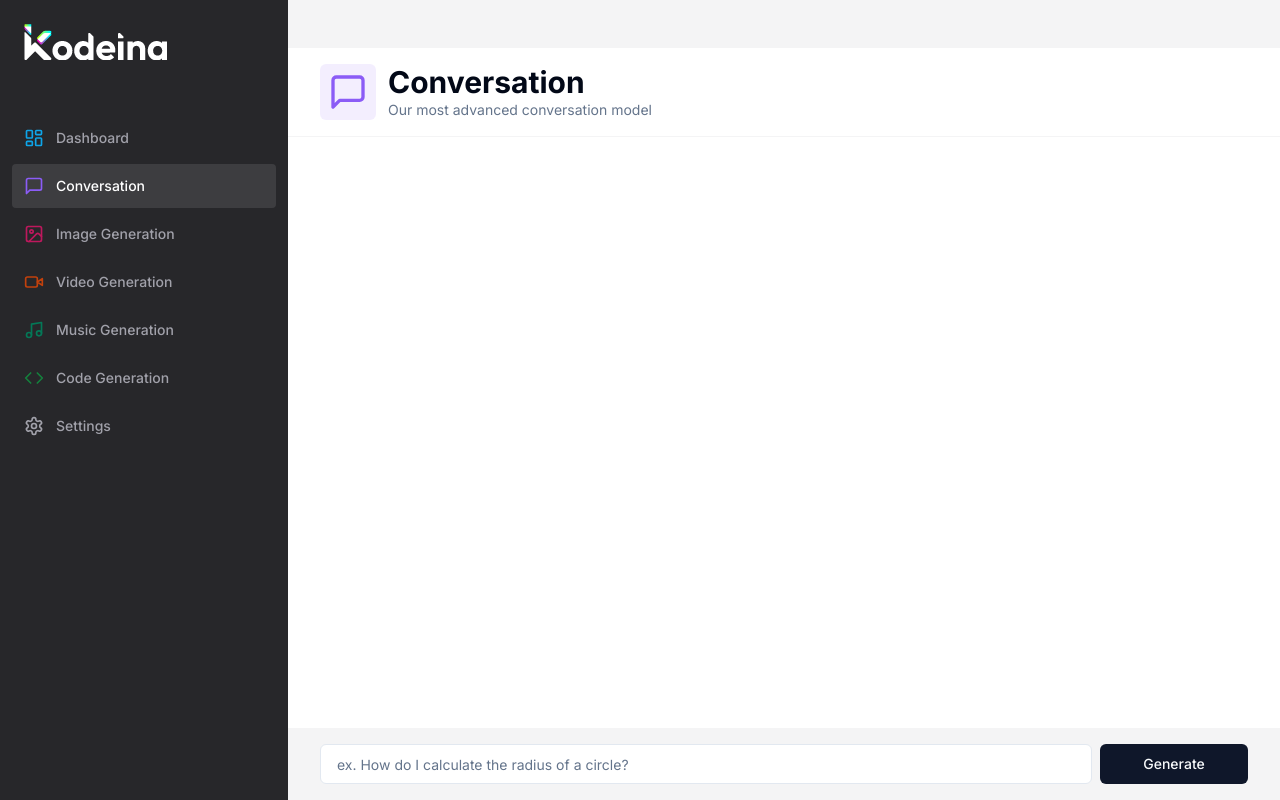
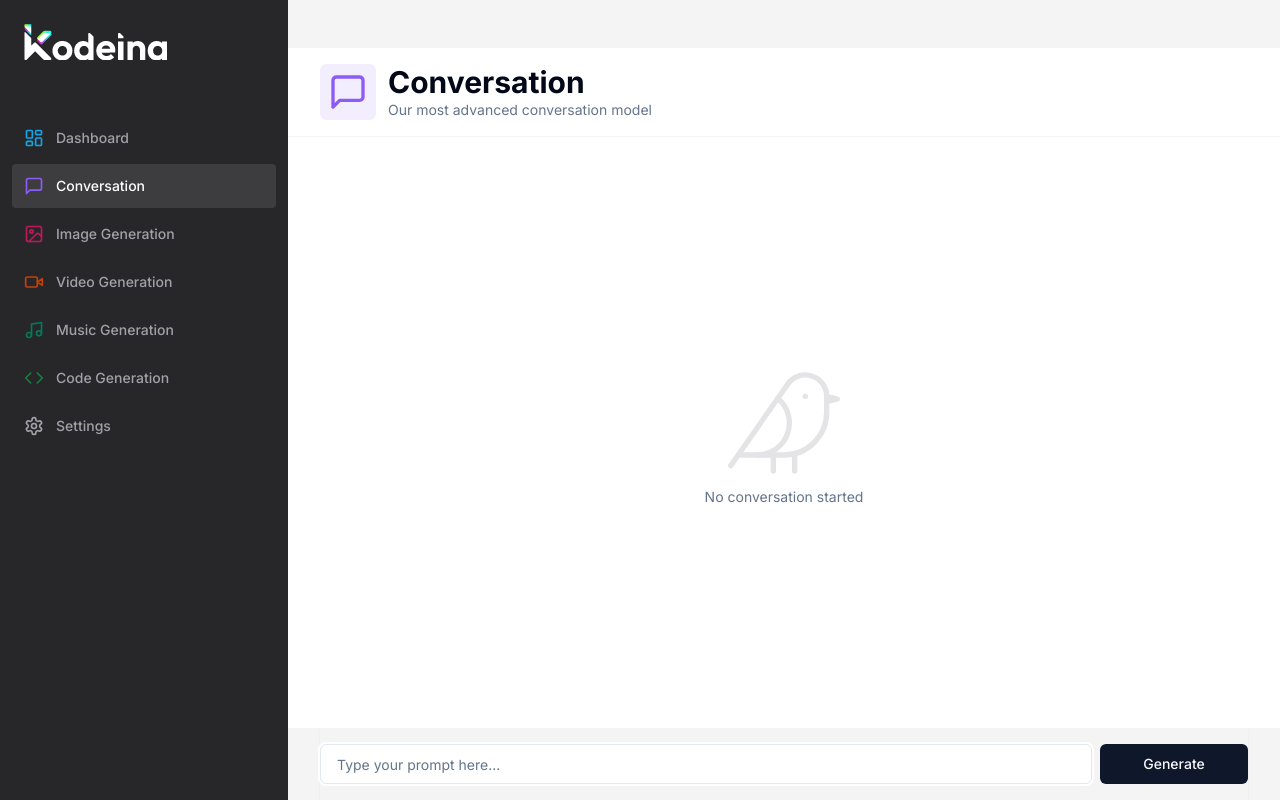
Before and after one commit to kubasobecki/saas-platform, a Next.js app: page /conversation in a window 1280 px wide. Built offline with nearby package versions, Linux system fonts and the light colour scheme.

Commit message:
Improve conversation response formatting, add code syntax highlighting

```diff
--- a/app/(dashboard)/(routes)/conversation/page.tsx
+++ b/app/(dashboard)/(routes)/conversation/page.tsx
@@ -1,6 +1,6 @@
 'use client'
 
-import { useState } from 'react'
+import { useEffect, useRef, useState } from 'react'
 import { useRouter } from 'next/navigation'
 import axios from 'axios'
 import { ChatCompletionUserMessageParam } from 'openai/resources/index.mjs'
@@ -13,9 +13,14 @@ import { Form, FormControl, FormField, FormItem } from '@/components/ui/form'
 import { Input } from '@/components/ui/input'
 import { Button } from '@/components/ui/button'
 
+import { cn } from '@/lib/utils'
 import { MessageSquare } from 'lucide-react'
 import Heading from '@/components/heading'
-import { cn } from '@/lib/utils'
+import { Empty } from '@/components/empty'
+import { Loader } from '@/components/loader'
+import Markdown from 'react-markdown'
+import { Prism as SyntaxHighlighter } from 'react-syntax-highlighter'
+import { vscDarkPlus } from 'react-syntax-highlighter/dist/esm/styles/prism'
 
 const ConversationPage = () => {
   const router = useRouter()
@@ -29,6 +34,17 @@ const ConversationPage = () => {
   })
 
   const isLoading = form.formState.isSubmitting
+
+  useEffect(() => {
+    const lastMessage = document.querySelector('#messages > *:last-child')
+    if (lastMessage) {
+      lastMessage.scrollIntoView({ behavior: 'smooth' })
+      console.log(promptInput.current)
+      promptInput?.current?.focus()
+    }
+  })
+
+  const promptInput = useRef<HTMLInputElement>(null)
 
   const onSubmit = async (values: z.infer<typeof formSchema>) => {
     try {
@@ -68,19 +84,52 @@ const ConversationPage = () => {
         className="flex flex-col flex-1 gap-y-2 py-4 pl-8 pr-6 pb-4 overflow-y-auto h-full [scrollbar-gutter:stable]"
         id="messages"
       >
-        {messages.map((msg, i) => (
+        {messages.map((msg, i) => {
+          return (
             <div
               key={i}
               className={cn(
-              'px-4 py-2 rounded-lg',
+                'px-4 py-2 rounded-lg whitespace-pre-wrap',
                 msg.role === 'user'
                   ? 'bg-blue-100 self-end'
-                : 'bg-violet-100 self-start'
+                  : 'bg-violet-100 self-start max-w-[80%]'
               )}
             >
-            {msg.content as string}
+              {/* <Markdown>{msg.content as string}</Markdown> */}
+
+              <Markdown
+                children={msg.content as string}
+                components={{
+                  code(props) {
+                    const { children, className, node, ...rest } = props
+                    const match = /language-(\w+)/.exec(className || '')
+                    return match ? (
+                      <SyntaxHighlighter
+                        {...rest}
+                        PreTag="div"
+                        children={String(children).replace(/\n$/, '')}
+                        language={match[1]}
+                        style={vscDarkPlus}
+                      />
+                    ) : (
+                      <code {...rest} className={className}>
+                        {children}
+                      </code>
+                    )
+                  },
+                }}
+              />
             </div>
-        ))}
+          )
+        })}
+        {isLoading && (
+          <div className="p-8 rounded-lg w-full flex items-center justify-center">
+            <Loader />
+          </div>
+        )}
+        {messages.length < 1 && !isLoading && (
+          <Empty label="No conversation started" />
+        )}
       </div>
       <Form {...form}>
         <div className="px-4 lg:px-8 bg-zinc-100">
@@ -96,8 +145,10 @@ const ConversationPage = () => {
                     <Input
                       className="px-4 outline-none focus-visible:ring-0 focus-visible:ring-transparent"
                       disabled={isLoading}
-                      placeholder="ex. How do I calculate the radius of a circle?"
+                      placeholder="Type your prompt here..."
+                      autoFocus
                       {...field}
+                      ref={promptInput}
                     />
                   </FormControl>
                 </FormItem>
--- /dev/null
+++ b/components/empty.tsx
@@ -0,0 +1,15 @@
+import { Bird } from 'lucide-react'
+import Image from 'next/image'
+
+interface EmptyProps {
+  label: string
+}
+
+export const Empty = ({ label }: EmptyProps) => {
+  return (
+    <div className="h-full p-20 flex flex-col items-center justify-center">
+      <Bird size={128} strokeWidth={1} color="#e4e4e7" />
+      <p className="text-muted-foreground text-sm text-center">{label}</p>
+    </div>
+  )
+}
--- /dev/null
+++ b/components/loader.tsx
@@ -0,0 +1,10 @@
+import { Loader2 } from 'lucide-react'
+
+export const Loader = () => (
+  <div className="h-full flex flex-col gap-y-4 items-center justify-center">
+    <div className="relative animate-spin">
+      <Loader2 size={48} color="#ddd6fe" />
+    </div>
+    <p className="text-sm text-muted-foreground">AI is Thinking...</p>
+  </div>
+)
--- a/package.json
+++ b/package.json
@@ -23,6 +23,8 @@
     "react": "^18",
     "react-dom": "^18",
     "react-hook-form": "^7.50.1",
+    "react-markdown": "^9.0.1",
+    "react-syntax-highlighter": "^15.5.0",
     "tailwind-merge": "^2.2.1",
     "tailwindcss-animate": "^1.0.7",
     "zod": "^3.22.4"
@@ -31,6 +33,7 @@
     "@types/node": "^20",
     "@types/react": "^18",
     "@types/react-dom": "^18",
+    "@types/react-syntax-highlighter": "^15.5.11",
     "autoprefixer": "^10.4.17",
     "eslint": "^8",
     "eslint-config-next": "14.1.0",
```
Also changed, not shown: 1 other file (tests, documents, lock files or other folders). Lines whose indentation alone changed are shown as unchanged.
